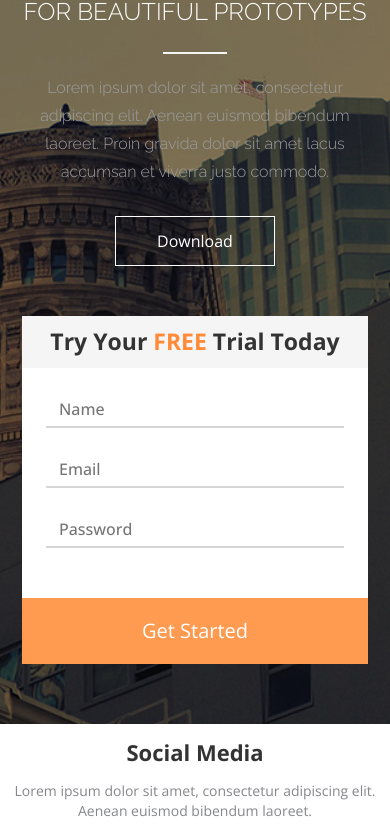
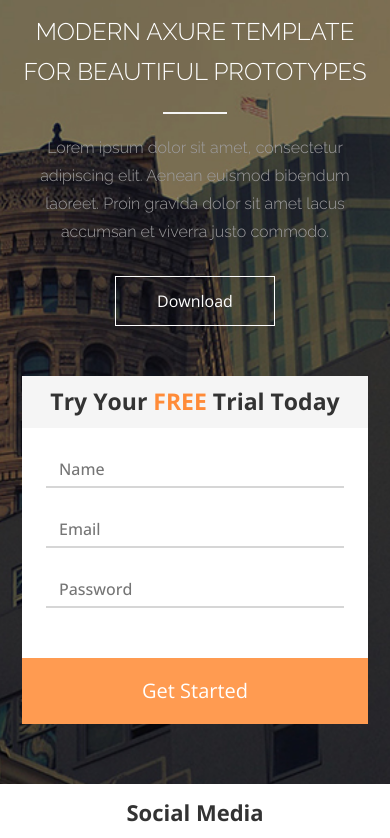
Before and after one commit to Nazmul66/Axit, a plain HTML site: page index.html in a window 390 px wide. Shown: the part 191-1029 px from the top of the page. Drawn offline with nearby package versions, Linux system fonts and the light colour scheme.

Commit message:
little fix

```diff
--- a/css/style.css
+++ b/css/style.css
@@ -63,7 +63,7 @@ header{
   position: relative;
     background: url(../image/banner-bg-2.jpg) no-repeat center;
     background-size: cover;
-    padding: 100px 0 125px;
+    padding: 160px 0 125px;
 }
 .banner-details img{
   width: 150px;
@@ -782,7 +782,7 @@ footer{
  .navbar-toggler { background-color: #FF9800; }
  .navbar-nav{ margin-top: 25px; }
 
- .banner-section { padding: 75px 0 60px; }
+ .banner-section { padding: 135px 0 60px; }
  .banner-details img {width: 140px; margin: 0 auto; display: block; }
  .banner-details h2 { font-size: 24px; text-align: center; margin: 20px 0; }
  .banner-details .banner-separate {margin: 0 auto; }
```
